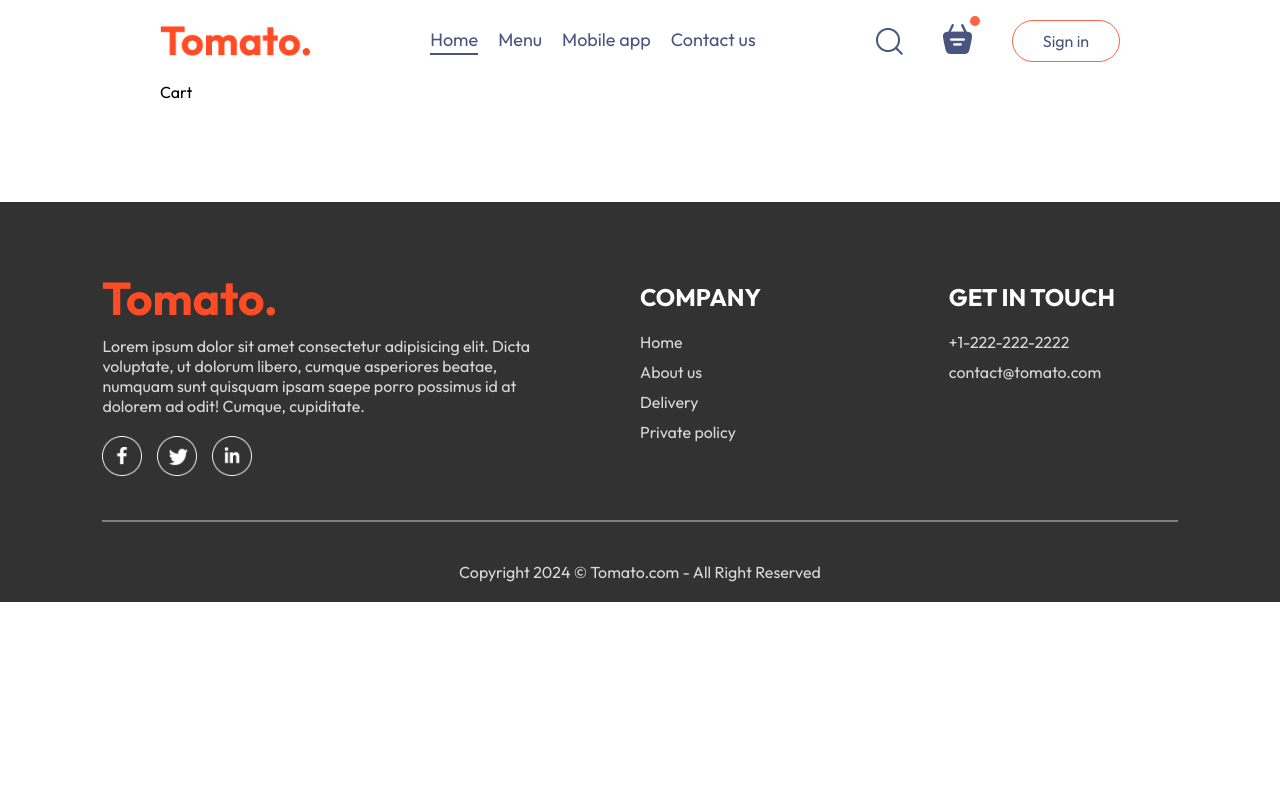
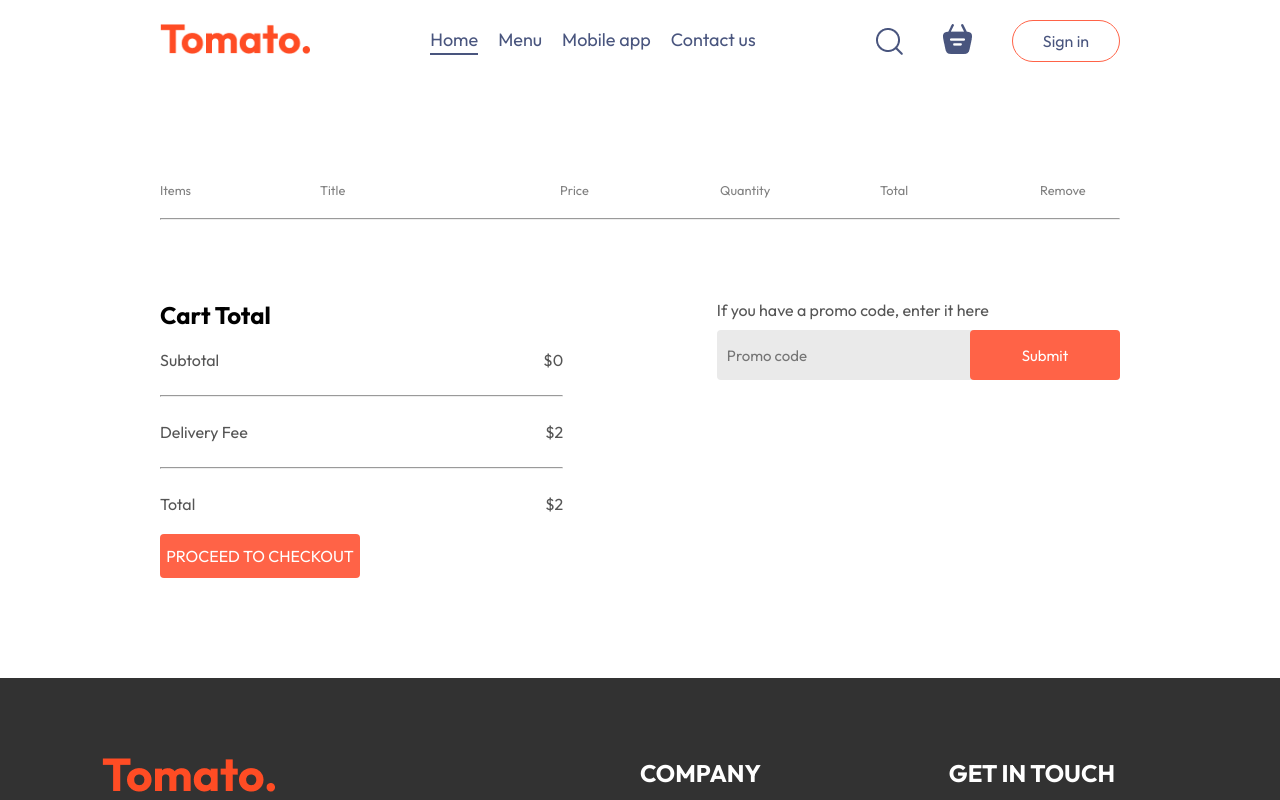
Before and after one commit to olyanya/react-food-delivery-website, a React (Vite) app: page /cart in a window 1280 px wide. Shown: the top 800 px of the page. Built offline with nearby package versions, Linux system fonts and the light colour scheme.

Commit message:
feet: added Cart component & styles

```diff
--- a/src/components/Navbar/Navbar.jsx
+++ b/src/components/Navbar/Navbar.jsx
@@ -1,13 +1,18 @@
 import "./Navbar.css";
 import { assets } from "../../assets/assets";
-import { useState } from "react";
+import { useContext, useState } from "react";
 import { Link } from "react-router-dom";
+import { StoreContext } from "../../context/StoreContext";
 
 const Navbar = ({ setShowLogin }) => {
   const [menu, setMenu] = useState("home");
+
+  const { getTotalCartAmount } = useContext(StoreContext);
   return (
     <div className="navbar">
-      <img className="logo" src={assets.logo} alt="logo" />
+      <Link to="/">
+        <img className="logo" src={assets.logo} alt="logo" />
+      </Link>
       <ul className="navbar-menu">
         <Link
           to="/"
@@ -41,8 +46,10 @@
       <div className="navbar-right">
         <img src={assets.search_icon} alt="" />
         <div className="navbar-search-icon">
-          <img src={assets.basket_icon} alt="" />
-          <div className="dot"></div>
+          <Link to="/cart">
+            <img src={assets.basket_icon} alt="" />
+          </Link>
+          <div className={getTotalCartAmount() === 0 ? "" : "dot"}></div>
         </div>
         <button onClick={() => setShowLogin(true)}> Sign in</button>
       </div>
--- a/src/context/StoreContext.jsx
+++ b/src/context/StoreContext.jsx
@@ -1,5 +1,5 @@
 import PropTypes from "prop-types";
-import { createContext, useEffect, useState } from "react";
+import { createContext, useState } from "react";
 import { food_list } from "../assets/assets";
 
 export const StoreContext = createContext(null);
@@ -19,9 +19,16 @@
     setCartItems((prev) => ({ ...prev, [itemId]: prev[itemId] - 1 }));
   };
 
-  useEffect(() => {
-    console.log(cartItems);
-  }, [cartItems]);
+  const getTotalCartAmount = () => {
+    let totalAmount = 0;
+    for (const item in cartItems) {
+      if (cartItems[item] > 0) {
+        let itemInfo = food_list.find((product) => product._id === item);
+        totalAmount += itemInfo.price * cartItems[item];
+      }
+    }
+    return totalAmount;
+  };
 
   const contextValue = {
     food_list,
@@ -29,6 +36,7 @@
     setCartItems,
     addToCart,
     removeFromCart,
+    getTotalCartAmount,
   };
 
   return (
--- a/src/pages/Cart/Cart.css
+++ b/src/pages/Cart/Cart.css
@@ -0,0 +1,109 @@
+.cart {
+  margin-top: 100px;
+}
+
+.cart-items-title {
+  display: grid;
+  grid-template-columns: 1fr 1.5fr 1fr 1fr 1fr 0.5fr;
+  align-items: center;
+  color: grey;
+  font-size: max(1vw, 12px);
+}
+
+.cart-items-item {
+  margin: 10px 0px;
+  color: black;
+}
+
+.cart-items-item img {
+  width: 150px;
+}
+
+.cart hr {
+  height: 1px;
+  background-attachment: #e2e2e2;
+}
+
+.cart-items-item .cross {
+  cursor: pointer;
+}
+
+.cart-bottom {
+  margin-top: 80px;
+  display: flex;
+  justify-content: space-between;
+  gap: max(12vw, 20px);
+}
+
+.cart-total {
+  flex: 1;
+  display: flex;
+  flex-direction: column;
+  gap: 20px;
+}
+
+.cart-total-details {
+  display: flex;
+  justify-content: space-between;
+  color: #555;
+}
+
+.cart-total hr {
+  margin: 5px 0px;
+}
+
+.cart-total button {
+  border: none;
+  color: white;
+  background-color: tomato;
+  width: max(15vw, 200px);
+  padding: 12px 0px;
+  border-radius: 4px;
+  cursor: pointer;
+  font-size: 16px;
+}
+
+.cart-promocode {
+  flex: 1;
+}
+
+.cart-promocode p {
+  color: #555;
+}
+
+.cart-promocode-input {
+  margin-top: 10px;
+  display: flex;
+  justify-content: space-between;
+  align-items: center;
+  background-color: #eaeaea;
+  border-radius: 4px;
+}
+
+.cart-promocode-input input {
+  background: transparent;
+  border: none;
+  outline: none;
+  padding-left: 10px;
+  font-size: 15px;
+}
+
+.cart-promocode-input button {
+  width: max(10vw, 150px);
+  height: 50px;
+  padding-left: 12px 5px;
+  background-color: tomato;
+  border: none;
+  color: white;
+  border-radius: 4px;
+  font-size: 15px;
+}
+
+@media (max-width: 750px) {
+  .cart-bottom {
+    flex-direction: column-reverse;
+  }
+  .cart-promocode {
+    justify-content: start;
+  }
+}
--- a/src/pages/Cart/Cart.jsx
+++ b/src/pages/Cart/Cart.jsx
@@ -1,7 +1,75 @@
+import { useContext } from "react";
 import "./Cart.css";
+import { StoreContext } from "../../context/StoreContext";
 
 const Cart = () => {
-  return <div>Cart</div>;
+  const { cartItems, food_list, removeFromCart, getTotalCartAmount } =
+    useContext(StoreContext);
+
+  return (
+    <div className="cart">
+      <div className="cart-items">
+        <div className="cart-items-title">
+          <p>Items</p>
+          <p>Title</p>
+          <p>Price</p>
+          <p>Quantity</p>
+          <p>Total</p>
+          <p>Remove</p>
+        </div>
+        <br />
+        <hr />
+        {food_list.map((item, index) => {
+          if (cartItems[item._id] > 0) {
+            return (
+              <div key={item._id}>
+                <div className="cart-items-title cart-items-item">
+                  <img src={item.image} alt="" />
+                  <p>{item.name}</p>
+                  <p>${item.price}</p>
+                  <p>{cartItems[item._id]}</p>
+                  <p>${item.price * cartItems[item._id]}</p>
+                  <p onClick={() => removeFromCart(item._id)} className="cross">
+                    x
+                  </p>
+                </div>
+                <hr />
+              </div>
+            );
+          }
+        })}
+      </div>
+      <div className="cart-bottom">
+        <div className="cart-total">
+          <h2>Cart Total</h2>
+          <div className="cart-total-details">
+            <p>Subtotal</p>
+            <p>${getTotalCartAmount()}</p>
+          </div>
+          <hr />
+          <div className="cart-total-details">
+            <p>Delivery Fee</p>
+            <p>${2}</p>
+          </div>
+          <hr />
+          <div className="cart-total-details">
+            <p>Total</p>
+            <p>${getTotalCartAmount() + 2}</p>
+          </div>
+          <button>PROCEED TO CHECKOUT</button>
+        </div>
+        <div className="cart-promocode">
+          <div>
+            <p>If you have a promo code, enter it here</p>
+            <div className="cart-promocode-input">
+              <input type="text" placeholder="Promo code" />
+              <button>Submit</button>
+            </div>
+          </div>
+        </div>
+      </div>
+    </div>
+  );
 };
 
 export default Cart;
```
